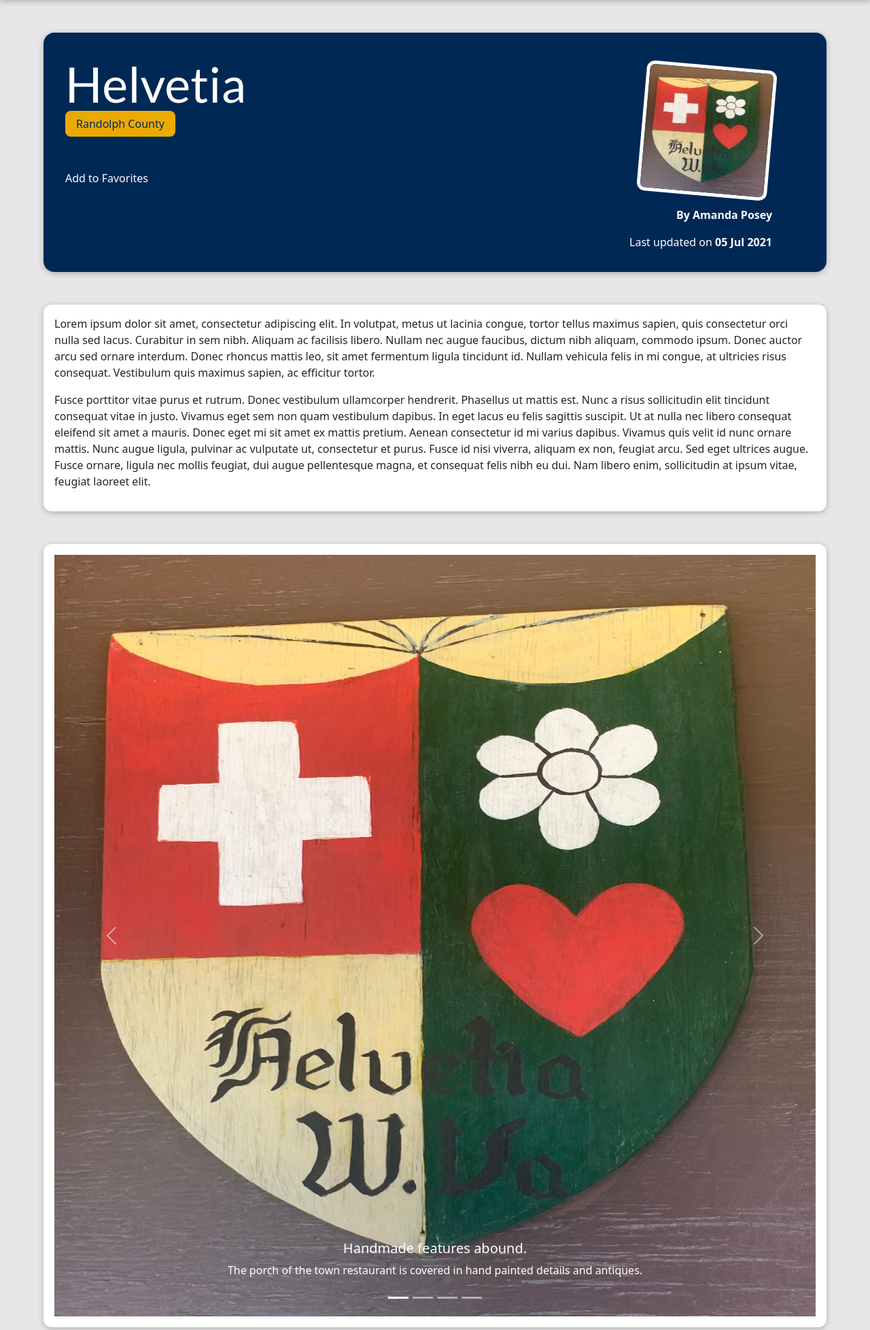
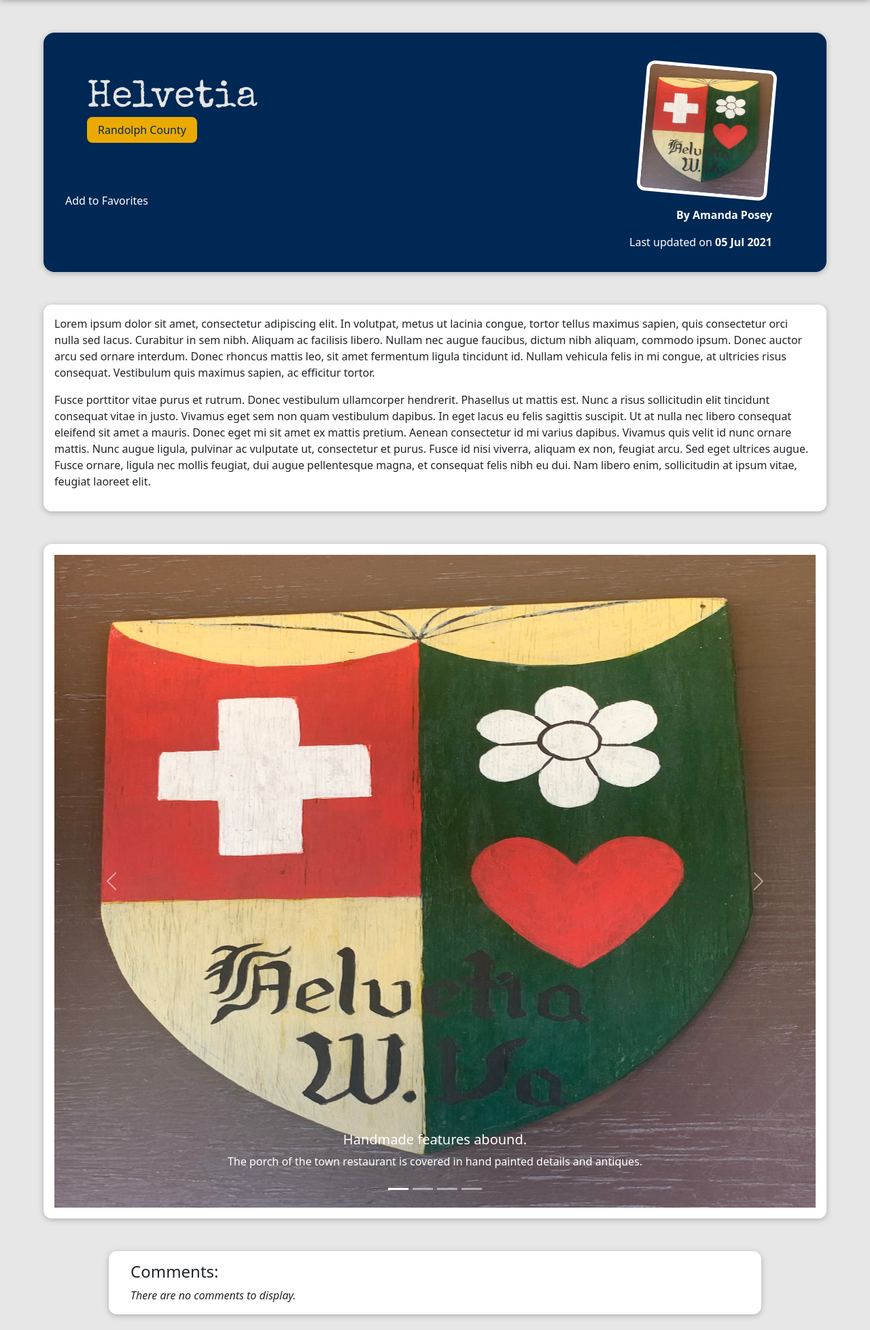
Before and after one commit to amanda-posey/wandering-wv-rerolled, a Django app: a page that uses blog/templates/blog/post-detail.html in a window 1280 px wide. Shown: the part 80-2036 px from the top of the page at 68% size. Run offline with Django 3.2, Linux system fonts and the light colour scheme; data comes from the database, SQL or seed files in the repository; data that the repository does not hold is empty.

Commit message:
styling updates

```diff
--- a/blog/static/blog/post-detail.css
+++ b/blog/static/blog/post-detail.css
@@ -1,3 +1,5 @@
+@import url('https://fonts.googleapis.com/css2?family=Poiret+One&family=Special+Elite&display=swap');
+
 body {
   background-color: #e7e7e7;
 }
@@ -20,9 +22,11 @@ body {
 }
 
 #summary h2 {
-  color: white;
-  font-size: 4.5rem;
-  margin-bottom: 0.25rem;
+  font-family: 'Special Elite', cursive;
+  font-size: 3.5rem;
+  margin: 2rem 0 0 2rem;
+  color: #e4e4e4;
+  width: 50rem;
 }
 
 #summary article {
@@ -57,26 +61,6 @@ body {
   font-weight: bold;
 }
 
-#read-later {
-  margin: 3rem 0;
-}
-
-#read-later button {
-  background-color: #eaaa02;
-  border: 1px solid #eaaa02;
-  padding: 0.5rem 2rem;
-  font: inherit;
-  color: #002855;
-  cursor: pointer;
-
-}
-
-#read-later button:hover,
-#read-later button:active {
-  background-color: #f3c34a;
-  color: #002855;
-}
-
 main {
   width: 90%;
   max-width: 90rem;
@@ -92,6 +76,7 @@ main {
   color: #002855;
   padding: 0.5rem 1rem;
   border-radius: 8px;
+  margin: 2rem 0 0 2rem;
 }
 
 #comment-form {
@@ -205,7 +190,7 @@ main {
 }
 
 #favorites {
-  padding-top: 3.5rem;
+  padding-top: 5rem;
 }
 
 #carousel {
@@ -220,5 +205,9 @@ main {
 }
 
 .carousel-inner img {
-  max-height: 70rem;
+  max-height: 60rem;
 }
+
+#no-comments {
+  font-style: italic;
+}
--- a/blog/templates/blog/post-detail.html
+++ b/blog/templates/blog/post-detail.html
@@ -106,6 +106,8 @@
     </section>
 
     <section id='comments'>
+    <h4>Comments:</h4>
+      {% if comments %}
         <ul>
             {% for comment in comments %}
             <li>
@@ -114,6 +116,11 @@
             </li>
             {% endfor %}
         </ul>
+      {% else %}
+        <div id='no-comments'>
+          There are no comments to display.
+        </div>
+      {% endif %}
     </section>
 
     <section id="comment-form">
@@ -133,5 +140,3 @@
 
 <script src="https://cdn.jsdelivr.net/npm/bootstrap@5.0.2/dist/js/bootstrap.bundle.min.js" integrity="sha384-MrcW6ZMFYlzcLA8Nl+NtUVF0sA7MsXsP1UyJoMp4YLEuNSfAP+JcXn/tWtIaxVXM" crossorigin="anonymous"></script>
 {% endblock %}
-
-<!-- JavaScript Bundle with Popper -->
```
